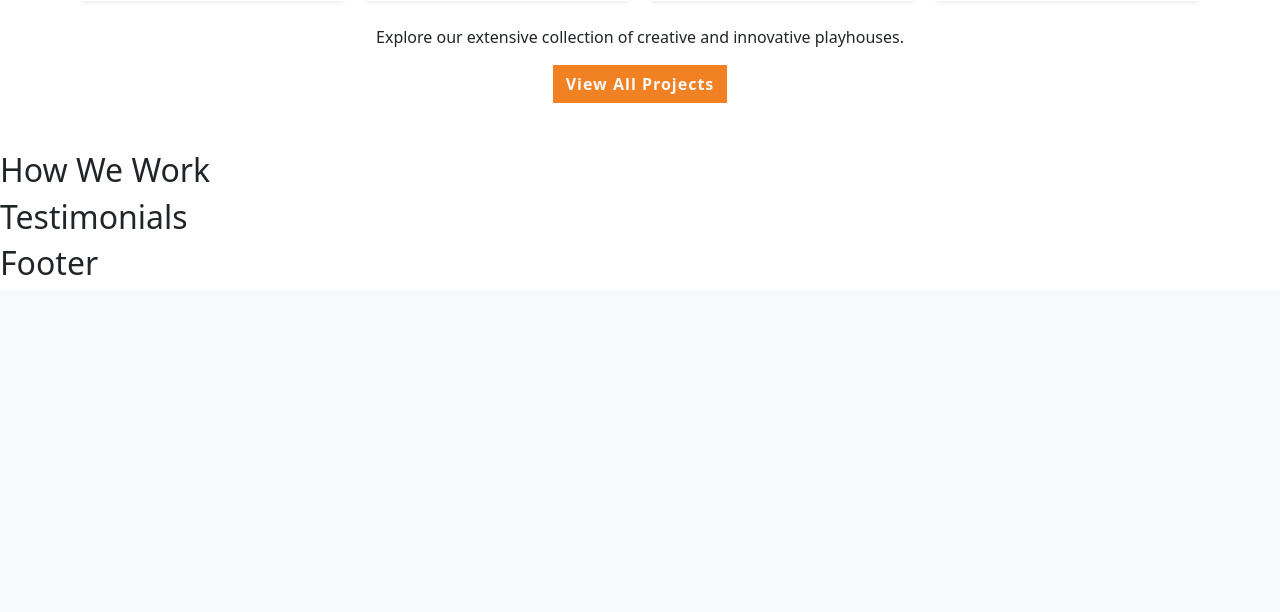
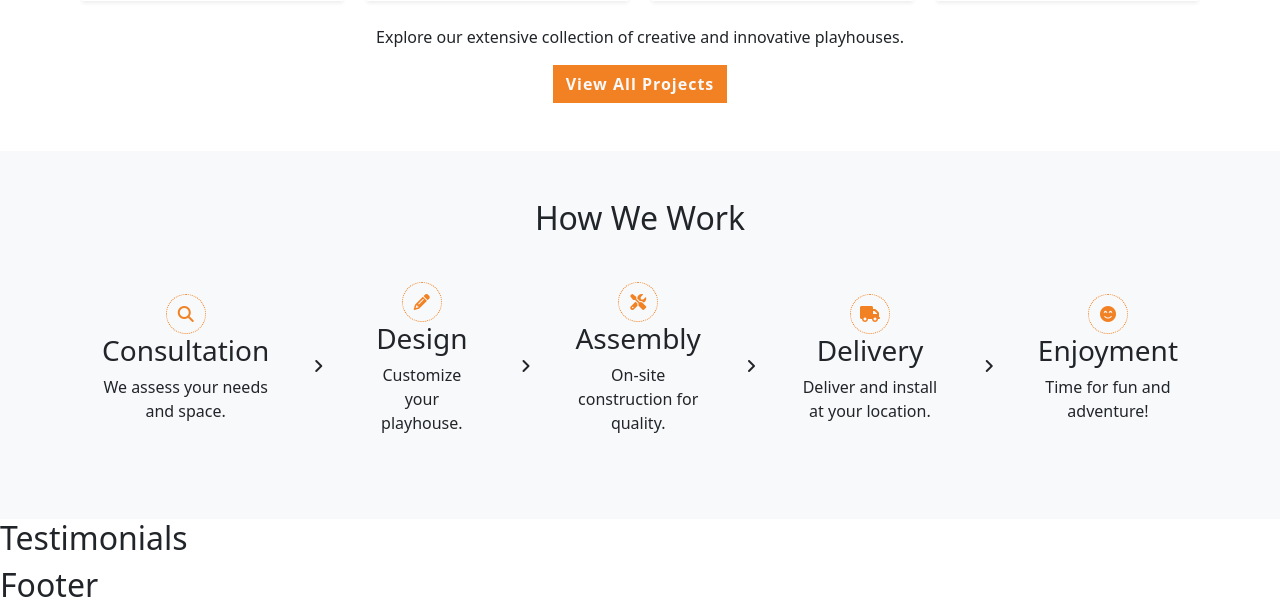
Before and after one commit to EAmbrozas/backyard-playhouses, a Django app: page / in a window 1280 px wide. Shown: the part 2253-2865 px from the top of the page. Before the commit the page ends 2528 px from the top, so only its background shows below. Run offline with Django 5.2, Linux system fonts and the light colour scheme; some libraries are stand-ins or nearby versions.

Commit message:
Add content and style in how we work section

```diff
--- a/home/templates/home/index.html
+++ b/home/templates/home/index.html
@@ -123,7 +123,6 @@
     </div>
 </section>
 
-
 <!-- Modal for Project 1 -->
 <div class="modal fade" id="projectModal1" tabindex="-1" aria-labelledby="projectModalLabel" aria-hidden="true">
     <div class="modal-dialog modal-lg">
@@ -158,13 +157,45 @@
     </div>
 </div>
 
+<!-- How We Work Section -->
+<section id="how-we-work">
+    <div class="container text-center py-5">
+        <h2 class="mb-4">How We Work</h2>
+        <div class="d-flex flex-column flex-lg-row justify-content-center align-items-center text-start">
+            <div class="process-step d-flex flex-column align-items-center">
+                <div class="icon d-flex align-items-center justify-content-center"><i class="fas fa-search"></i></div>
+                <h3>Consultation</h3>
+                <p>We assess your needs and space.</p>
+            </div>
+            <i class="fa-solid fa-angle-right d-lg-block mx-4"></i>
+            <div class="process-step d-flex flex-column align-items-center">
+                <div class="icon d-flex align-items-center justify-content-center"><i class="fas fa-pencil-alt"></i></div>
+                <h3>Design</h3>
+                <p>Customize your playhouse.</p>
+            </div>
+            <i class="fa-solid fa-angle-right d-lg-block mx-4"></i>
+            <div class="process-step d-flex flex-column align-items-center">
+                <div class="icon d-flex align-items-center justify-content-center"><i class="fas fa-tools"></i></div>
+                <h3>Assembly</h3>
+                <p>On-site construction for quality.</p>
+            </div>
+            <i class="fa-solid fa-angle-right d-lg-block mx-4"></i>
+            <div class="process-step d-flex flex-column align-items-center">
+                <div class="icon d-flex align-items-center justify-content-center"><i class="fas fa-truck"></i></div>
+                <h3>Delivery</h3>
+                <p>Deliver and install at your location.</p>
+            </div>
+            <i class="fa-solid fa-angle-right d-lg-block mx-4"></i>
+            <div class="process-step d-flex flex-column align-items-center">
+                <div class="icon d-flex align-items-center justify-content-center"><i class="fas fa-smile-beam"></i></div>
+                <h3>Enjoyment</h3>
+                <p>Time for fun and adventure!</p>
+            </div>
+        </div>
+    </div>
+</section>
 
 
-<!-- How We Work -->
-<section id="how-we-work">
-    <h2>How We Work</h2>
-    <!-- Explanation of the process from selection to installation -->
-</section>
 
 <!-- Testimonials -->
 <section id="testimonials">
--- a/static/css/style.css
+++ b/static/css/style.css
@@ -207,3 +207,21 @@
   text-decoration: none;
   color: var(--bs-warning);
 }
+
+/**********************************************************************/
+/* How we work section */
+#how-we-work {
+  background-color: var(--bs-light)
+}
+
+.process-step {
+  margin: 20px;
+  text-align: center;
+}
+
+@media only screen and (max-width: 992px) {
+  #how-we-work .fa-angle-right {
+      transform: rotate(90deg);
+      display: block;
+  }
+}
```
